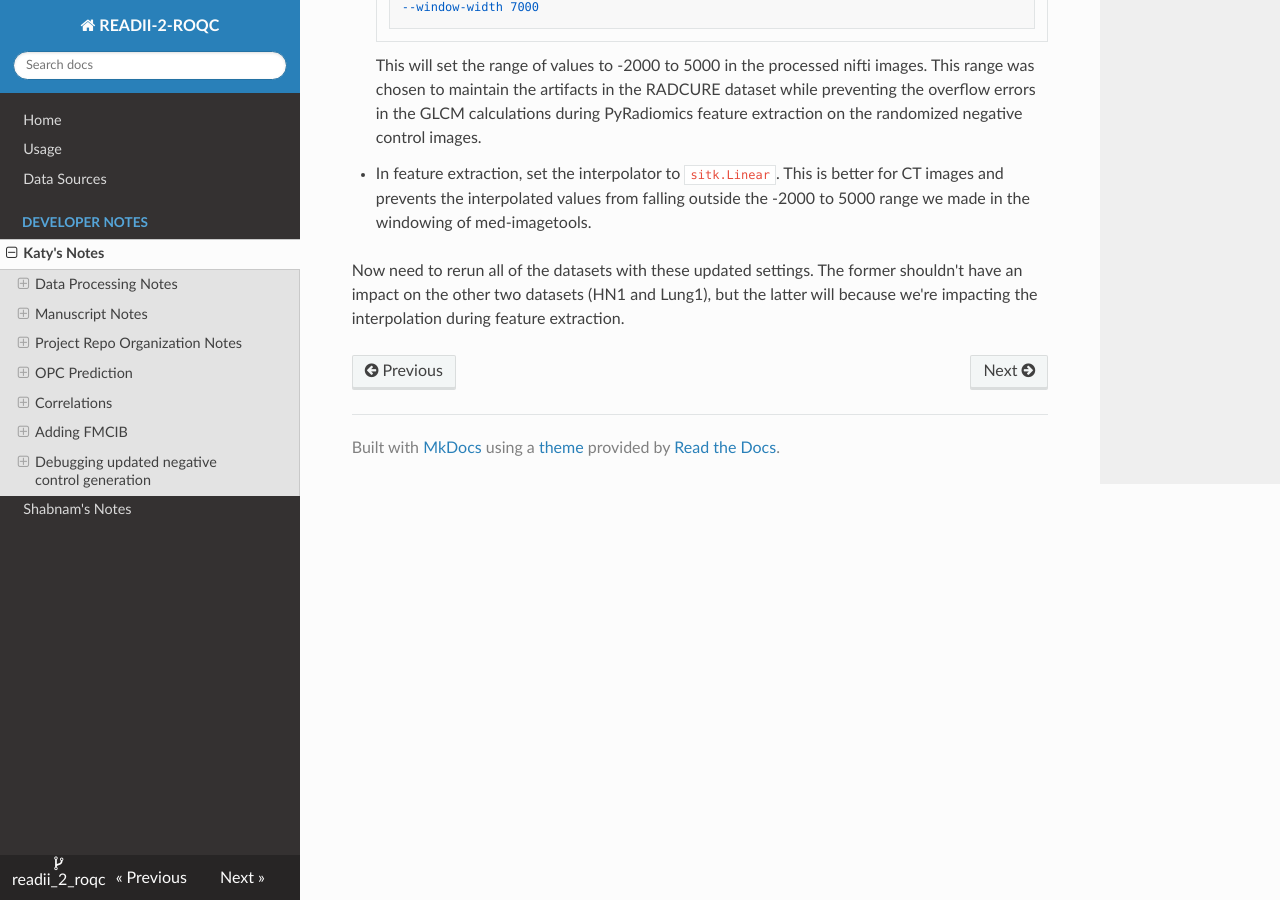
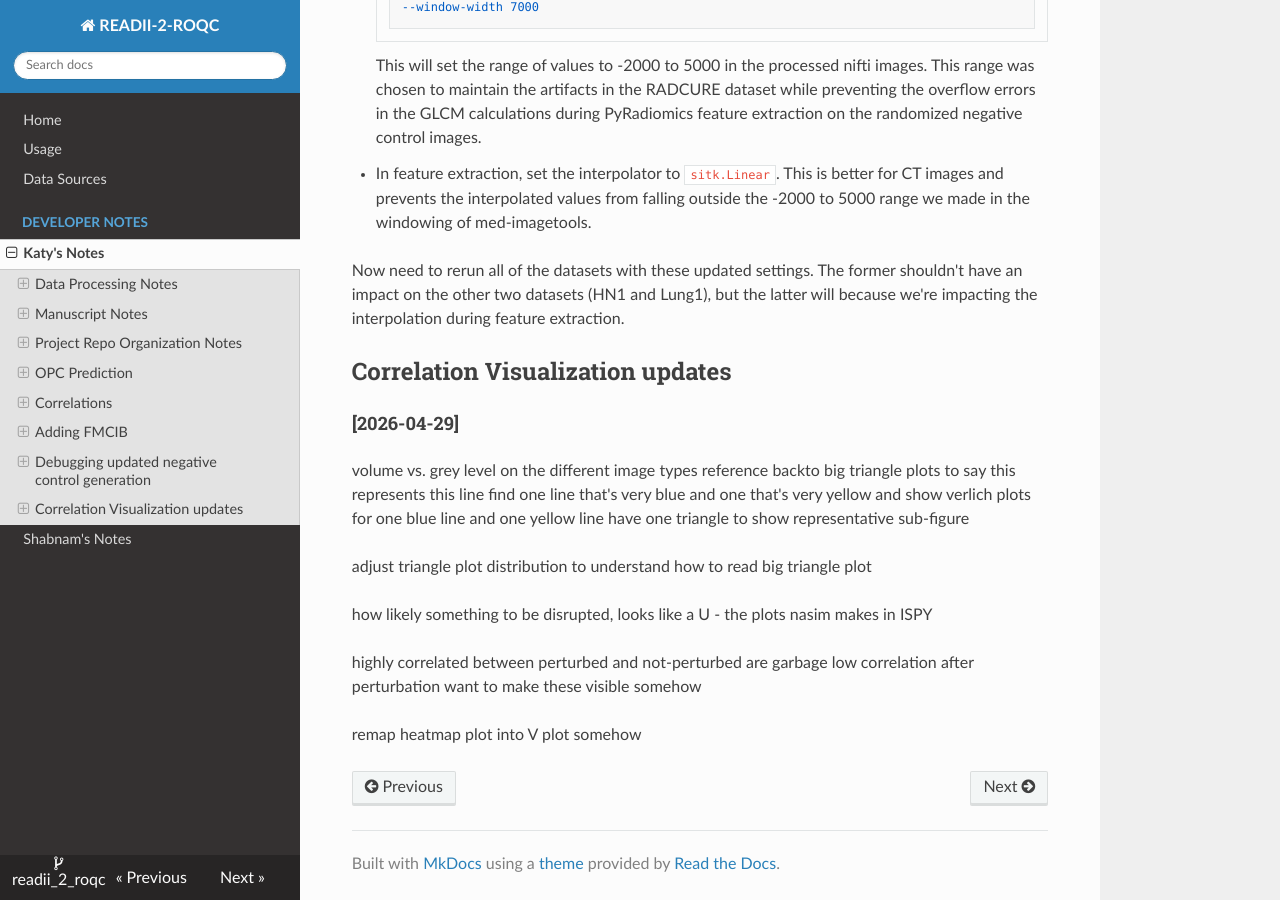
Before and after one commit to bhklab/readii_2_roqc, an MkDocs documentation site: the page built from docs/devnotes/katy_notes.md, in a window 1280 px wide and 900 px high, scrolled down 11159 px. Built offline with MkDocs 1.6.1, drawn with Linux system fonts in a browser that asks for light colours; nearby versions of some CDN libraries.

Commit message:
docs: notes from meeting with Drew about correlation visualization

```diff
--- a/docs/devnotes/katy_notes.md
+++ b/docs/devnotes/katy_notes.md
@@ -453,3 +453,24 @@ dev_binary_prediction.ipynb
 2. In feature extraction, set the interpolator to `sitk.Linear`. This is better for CT images and prevents the interpolated values from falling outside the -2000 to 5000 range we made in the windowing of med-imagetools.
 
 Now need to rerun all of the datasets with these updated settings. The former shouldn't have an impact on the other two datasets (HN1 and Lung1), but the latter will because we're impacting the interpolation during feature extraction.
+
+
+## Correlation Visualization updates
+#### [2026-04-29]
+volume vs. grey level on the different image types
+reference backto big triangle plots to say this represents this line
+find one line that's very blue and one that's very yellow and show verlich plots for one blue line and one yellow line
+have one triangle to show representative sub-figure
+
+adjust triangle plot distribution to understand how to read big triangle plot
+
+
+how likely something to be disrupted, looks like a U
+- the plots nasim makes in ISPY
+
+
+highly correlated between perturbed and not-perturbed are garbage
+low correlation after perturbation
+want to make these visible somehow
+
+remap heatmap plot into V plot somehow
```
